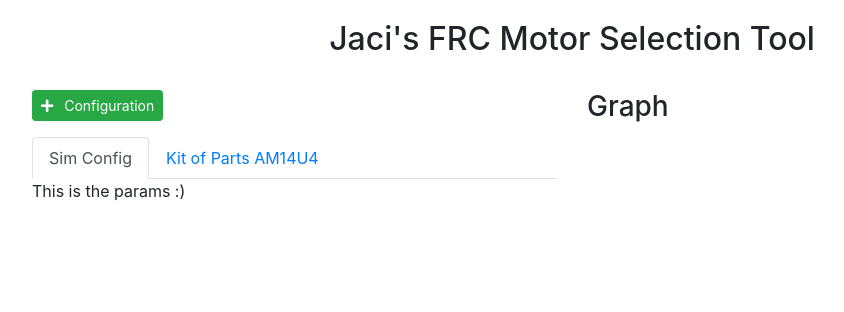
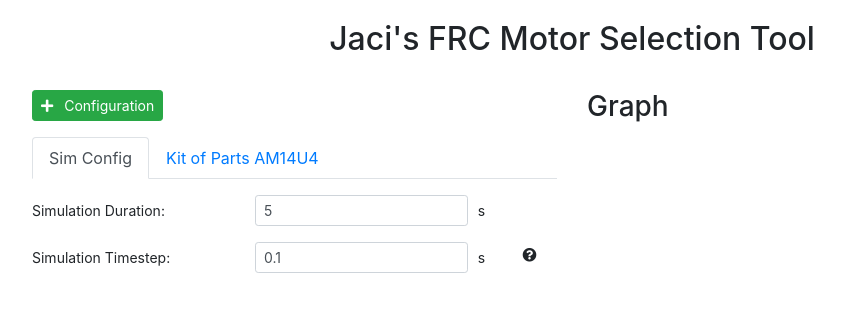
Before and after one commit to JaciBrunning/frc-motor-modelling, a React (Create React App) app: page / in a window 1280 px wide. Shown: the top 312 px of the page, without its empty margins (68-912 px from the left). Built offline with nearby package versions, Linux system fonts and the light colour scheme.

Commit message:
Start adding sim config

```diff
--- a/src/App.js
+++ b/src/App.js
@@ -10,12 +10,17 @@ class App extends React.Component {
     super(props)
     this.state = {
       config_counter: 1,
-      configs: {}
+      configs: {},
+      sim_config: {
+        time: 5,
+        dt: 0.1
+      }
     };
     this.addConfig = this.addConfig.bind(this);
     this.deleteConfig = this.deleteConfig.bind(this);
     this.updateConfig = this.updateConfig.bind(this);
     this.duplicateConfig = this.duplicateConfig.bind(this);
+    this.update = this.update.bind(this)
   }
 
   componentDidMount() {
@@ -39,7 +44,8 @@ class App extends React.Component {
           },
           load: {
             mass: 70,
-            angle: 0
+            angle: 0,
+            radius: 76.2 // mm
           }
         }
       },
@@ -79,6 +85,15 @@ class App extends React.Component {
     });
   }
 
+  update(key, newProps) {
+    this.setState({
+      [key]: {
+        ...this.state[key],
+        ...newProps
+      }
+    });
+  }
+
   render() {
     return <div>
       <center>
@@ -93,7 +108,9 @@ class App extends React.Component {
               addConfig={ () => { this.addConfig() } }
               deleteConfig={ this.deleteConfig }
               updateConfig={ this.updateConfig }
-              duplicateConfig={ this.duplicateConfig } />
+              duplicateConfig={ this.duplicateConfig }
+              sim_config={ this.state.sim_config }
+              update={ this.update } />
           </Col>
           <Col> <h3> Graph </h3> </Col>
         </Row>
--- a/src/components/ConfigPanel.js
+++ b/src/components/ConfigPanel.js
@@ -13,7 +13,9 @@ class ConfigPanel extends React.Component {
       </p>
       <Tabs>
         <Tab key='sim' eventKey='sim' title="Sim Config">
-          <SimConfig />
+          <SimConfig
+            cfg={this.props.sim_config}
+            update={ (newProps) => this.props.update('sim_config', newProps) } />
         </Tab>
         { Object.values(this.props.configs).map(c =>
           <Tab key={c.id} eventKey={c.id} title={c.name}>
--- a/src/components/LoadConfig.js
+++ b/src/components/LoadConfig.js
@@ -24,6 +24,16 @@ class LoadConfig extends React.PureComponent {
         tooltip='Load angle from the horizon, to calculate effective weight of the load.
         For example, a drivebase will have 0 load angle (horizontal), while an elevator will be 90 (vertical).'
       />
+      <RowInput
+        className='mt-2'
+        label='Wheel / Pulley Diameter'
+        type='number'
+        min={0}
+        value={this.props.load.radius * 2}
+        onChange={ e => this.props.update({ radius: parseFloat(e.target.value) / 2 }) }
+        unit='mm'
+        tooltip='Diameter of the wheel, pulley, or moment arm that converts angular motion to linear motion (e.g. drivetrain wheels, elevator pulley).'
+      />
     </Form>
   }
 }
--- a/src/components/SimConfig.js
+++ b/src/components/SimConfig.js
@@ -1,8 +1,31 @@
 import React from 'react';
+import { Form } from 'react-bootstrap';
+import RowInput from './RowInput';
 
 class SimConfig extends React.Component {
   render() {
-    return <p> This is the params :) </p>
+    return <Form>
+      <RowInput
+        className='my-3'
+        label='Simulation Duration'
+        type='number'
+        min={0}
+        value={ this.props.cfg.time }
+        onChange={ e => { this.props.update({ time: parseFloat(e.target.value) }) } }
+        unit='s'
+      />
+      <RowInput
+        className='my-3'
+        label='Simulation Timestep'
+        type='number'
+        min={0.001}
+        step={0.001}
+        value={ this.props.cfg.dt }
+        onChange={ e => { this.props.update({ dt: parseFloat(e.target.value) }) } }
+        unit='s'
+        tooltip='Simulation time interval (dt). The smaller, the finer the detail of the simulation.'
+      />
+    </Form>
   }
 }
 
```
